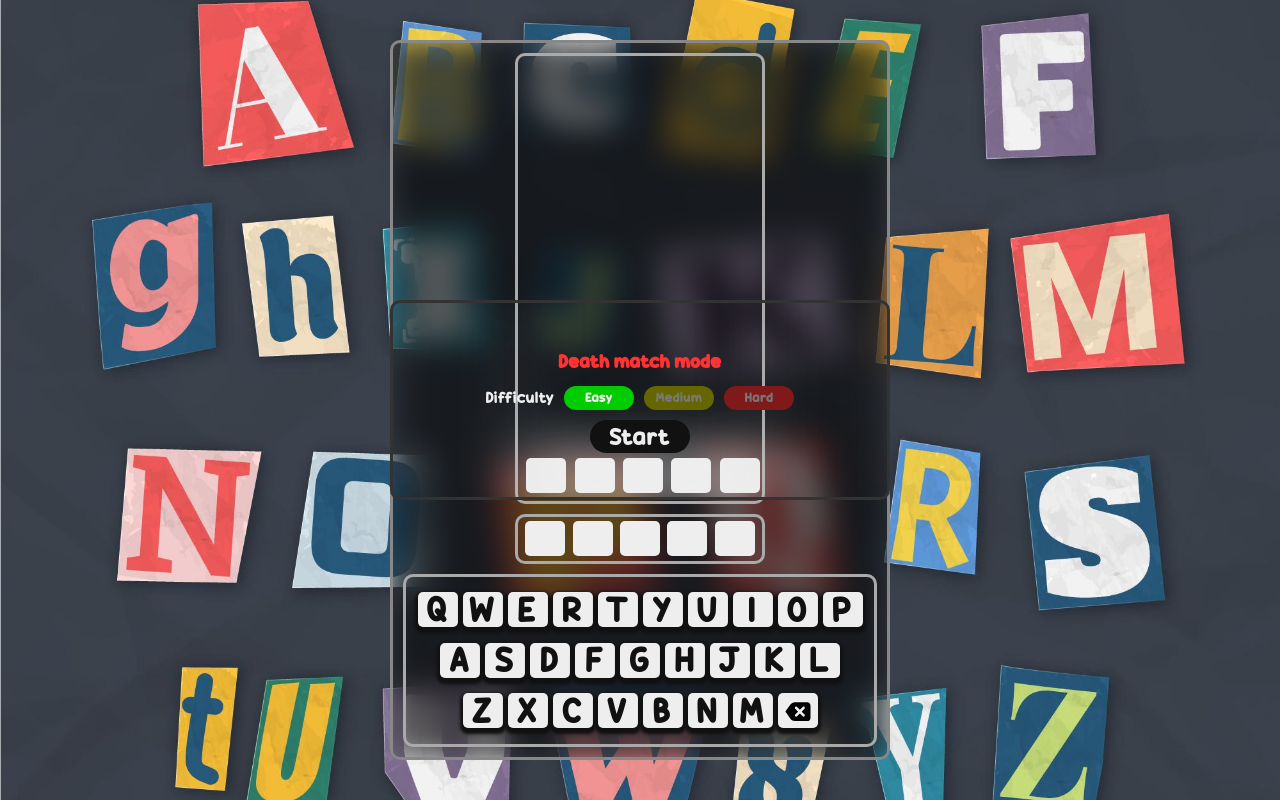
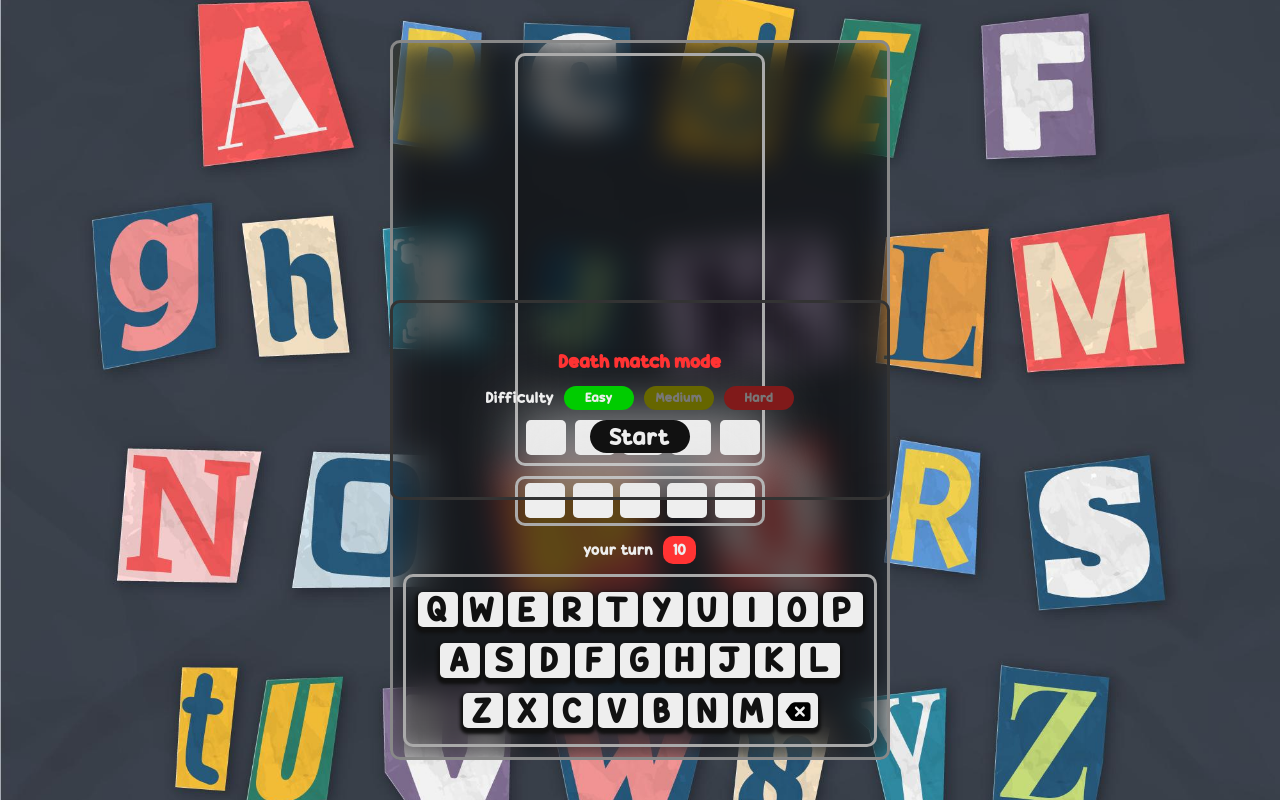
Before and after one commit to nimaaskari/lingolish_test, a React (Vite) app: page / in a window 1280 px wide. Built offline with nearby package versions, Linux system fonts and the light colour scheme.

Commit message:
added countdown component and handle the insterval and changing player state

```diff
--- /dev/null
+++ b/src/components/CountDown.jsx
@@ -0,0 +1,44 @@
+import { useEffect, useState } from "react";
+import PropTypes from "prop-types";
+import "./CountDown.scss";
+
+function CountDown({ currentPlayer, changePlayer, isPlaying }) {
+  const [countDown, setCountDown] = useState(10);
+
+  useEffect(() => {
+    if (countDown === 0) {
+      if (currentPlayer === "user") {
+        changePlayer("computer");
+        setCountDown(10);
+      }
+      if (currentPlayer === "computer") {
+        changePlayer("user");
+        setCountDown(10);
+      }
+    }
+
+    if (isPlaying) {
+      countDown > 0 && setTimeout(() => setCountDown(countDown - 1), 1000);
+    }
+  }, [countDown, isPlaying]);
+  return (
+    <div className="countdown">
+      {/* {startCountDown()} */}
+      {currentPlayer === "user" ? (
+        <p>your turn</p>
+      ) : (
+        <p>wait for your opponent</p>
+      )}
+
+      <p className="counter">{countDown}</p>
+    </div>
+  );
+}
+
+CountDown.propTypes = {
+  currentPlayer: PropTypes.string,
+  changePlayer: PropTypes.func,
+  isPlaying: PropTypes.bool,
+};
+
+export default CountDown;
--- /dev/null
+++ b/src/components/CountDown.scss
@@ -0,0 +1,17 @@
+@import "../index.scss";
+
+.countdown {
+  display: flex;
+  flex-direction: row;
+  align-items: center;
+  gap: 10px;
+  p {
+    color: $white;
+  }
+
+  .counter {
+    padding: 2px 10px;
+    border-radius: 10px;
+    background: $pink-red;
+  }
+}
--- a/src/pages/MainPage.jsx
+++ b/src/pages/MainPage.jsx
@@ -4,10 +4,12 @@ import StartMenu from "../components/StartMenu";
 import KeyBoard from "../components/KeyBoard";
 import InputBox from "../components/InputBox";
 import GuessedWords from "../components/GuessedWords";
+import CountDown from "../components/CountDown";
 
 function MainPage() {
   const [difficulty, setDifficulty] = useState("easy");
-  const [playing, setPlaying] = useState("false");
+  const [playing, setPlaying] = useState(false);
+  const [player, setPlayer] = useState("user");
 
   function difficultyHandler(diff) {
     setDifficulty(diff);
@@ -17,9 +19,12 @@ function MainPage() {
     setPlaying(play);
   }
 
+  function playerHandler(player) {
+    setPlayer(player);
+  }
+
   return (
     <div className="MainPage">
-      {console.log(playing)}
       <StartMenu
         difficulty={difficulty}
         changeDifficulty={difficultyHandler}
@@ -29,6 +34,11 @@ function MainPage() {
         guesses={[{ user: "player", word: ["", "", "", "", ""] }]}
       />
       <InputBox inputLetters={["", "", "", "", ""]} />
+      <CountDown
+        currentPlayer={player}
+        changePlayer={playerHandler}
+        isPlaying={playing}
+      />
       <KeyBoard />
     </div>
   );
```
